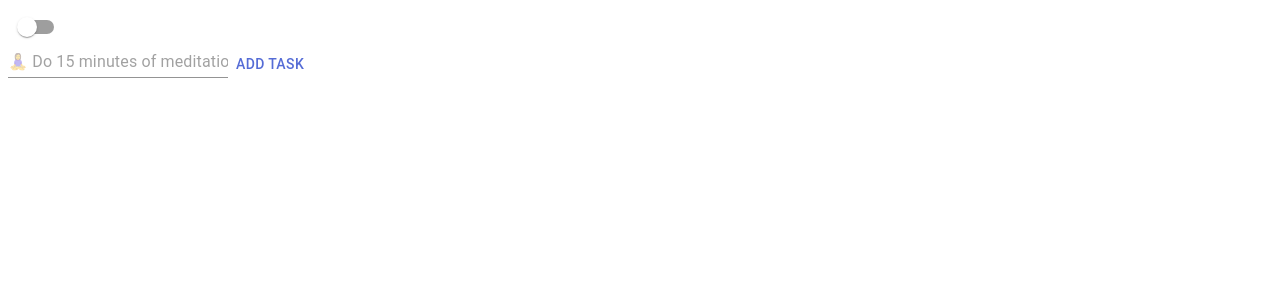
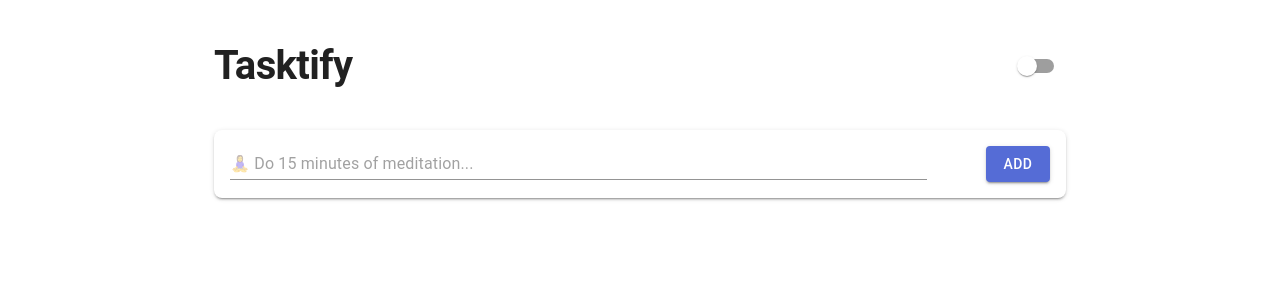
Before and after one commit to Bucha789/tasktify-test, a React (Vite) app: page / in a window 1280 px wide. Shown: the top 300 px of the page. Built offline with nearby package versions, Linux system fonts and the light colour scheme.

Commit message:
feat(task-creator-ui): Change UI for input creator

```diff
--- a/src/App.tsx
+++ b/src/App.tsx
@@ -1,6 +1,7 @@
 import { Provider } from 'react-redux'
 import { store } from './store'
 import { ThemeProvider } from '@mui/material/styles'
+import { CssBaseline } from '@mui/material'
 import theme from './theme'
 import { HomePage } from './pages/home'
 
@@ -8,7 +9,8 @@ function App() {
   return (
     <Provider store={store}>
       <ThemeProvider theme={theme}>
-      <HomePage />
+        <CssBaseline />
+        <HomePage />
       </ThemeProvider>
     </Provider>
   )
--- a/src/components/dark-mode-toggle.tsx
+++ b/src/components/dark-mode-toggle.tsx
@@ -3,6 +3,9 @@ import { Switch, useColorScheme } from "@mui/material"
 export const DarkModeToggle = () => {
   const { mode, setMode } = useColorScheme();
   return <div>
-    <Switch checked={mode === 'dark'} onChange={() => setMode(mode === 'dark' ? 'light' : 'dark')} />
+    <Switch
+      checked={mode === 'dark'}
+      onChange={() => setMode(mode === 'dark' ? 'light' : 'dark')}
+    />
   </div>
 }
--- a/src/components/task-creator.tsx
+++ b/src/components/task-creator.tsx
@@ -1,4 +1,4 @@
-import { Button, FormControl, Input } from "@mui/material"
+import { Button, Input, Paper } from "@mui/material"
 import { useEffect, useRef, useState } from "react"
 import { useDispatch } from "react-redux";
 import { create } from "../store/slices/task-slice";
@@ -56,11 +56,29 @@ export const TaskCreator = () => {
     }
   }, [])
   return (
-    <form onSubmit={handleSubmit}>
-      <FormControl>
-        <Input id="my-input" aria-describedby="my-helper-text" name="task" placeholder={placeholder} value={formState.task} onChange={handleChange} />
-      </FormControl>
-      <Button type="submit">Add Task</Button>
-    </form>
+    <Paper elevation={2} sx={{
+      padding: 2,
+      borderRadius: 2,
+      backgroundColor: 'background.paper',
+    }}>
+      <form onSubmit={handleSubmit} style={{
+        display: 'flex',
+        flexDirection: 'row',
+        alignItems: 'center',
+        justifyContent: 'space-between',
+      }}>
+        <Input
+          name="task"
+          type="text"
+          placeholder={placeholder}
+          value={formState.task}
+          onChange={handleChange}
+          sx={{
+            width: '85%',
+          }}
+        />
+        <Button type="submit" variant="contained" color="primary">Add</Button>
+      </form>
+    </Paper>
   )
 }
--- a/src/components/task-item.tsx
+++ b/src/components/task-item.tsx
@@ -32,6 +32,7 @@ export const TaskItem = ({ description, completed, id }: TaskItemProps) => {
       id,
     }));
   }
+
   return (
     <div>
       {
--- a/src/pages/home.tsx
+++ b/src/pages/home.tsx
@@ -1,15 +1,24 @@
 import { TaskCreator } from "../components/task-creator"
 import { DarkModeToggle } from "../components/dark-mode-toggle"
 import { TaskContainer } from "../components/task-container"
-import { Box } from "@mui/material"
+import { Box, Container, Grid2, Typography } from "@mui/material"
 export const HomePage = () => {
   return (
-    <Box>
-      <main>
-        <DarkModeToggle />
-        <TaskCreator />
-      </main>
+    <Grid2
+      sx={{
+        minHeight: '100vh',
+      }}
+    >
+      <Box display="flex" flexDirection="column" alignItems="center" justifyContent="center" height="30vh">
+        <Container maxWidth="md">
+          <Box display="flex" flexDirection="row" alignItems="center" justifyContent="space-between" width="100%" marginBottom={5}>
+            <Typography variant="h1">Tasktify</Typography>
+            <DarkModeToggle />
+          </Box>
+          <TaskCreator />
+        </Container>
+      </Box>
       <TaskContainer />
-    </Box>
+    </Grid2>
   )
 }
--- a/src/theme.tsx
+++ b/src/theme.tsx
@@ -2,9 +2,12 @@ import { createTheme } from '@mui/material/styles';
 import { red } from '@mui/material/colors';
 
 const theme = createTheme({
-  cssVariables: true,
+  cssVariables: {
+    colorSchemeSelector: 'class'
+  },
   colorSchemes: {
     dark: true,
+    light: true,
   },
   palette: {
     primary: {
@@ -17,6 +20,46 @@ const theme = createTheme({
       main: red.A400,
     },
   },
+  typography: {
+    fontFamily: '"Roboto", "Helvetica", "Arial", sans-serif',
+    h1: {
+      fontSize: '2.5rem',
+      fontWeight: 600,
+      lineHeight: 1.2,
+      letterSpacing: '-0.01562em',
+    },
+    h2: {
+      fontSize: '2rem',
+      fontWeight: 500,
+      lineHeight: 1.3,
+      letterSpacing: '-0.00833em',
+    },
+    h3: {
+      fontSize: '1.75rem',
+      fontWeight: 500,
+      lineHeight: 1.4,
+      letterSpacing: '0em',
+    },
+    body1: {
+      fontSize: '1rem',
+      fontWeight: 400,
+      lineHeight: 1.5,
+      letterSpacing: '0.00938em',
+    },
+    body2: {
+      fontSize: '0.875rem',
+      fontWeight: 400,
+      lineHeight: 1.43,
+      letterSpacing: '0.01071em',
+    },
+    button: {
+      fontSize: '0.875rem',
+      fontWeight: 500,
+      lineHeight: 1.75,
+      letterSpacing: '0.02857em',
+      textTransform: 'uppercase',
+    },
+  },
 });
 
 export default theme;
```
